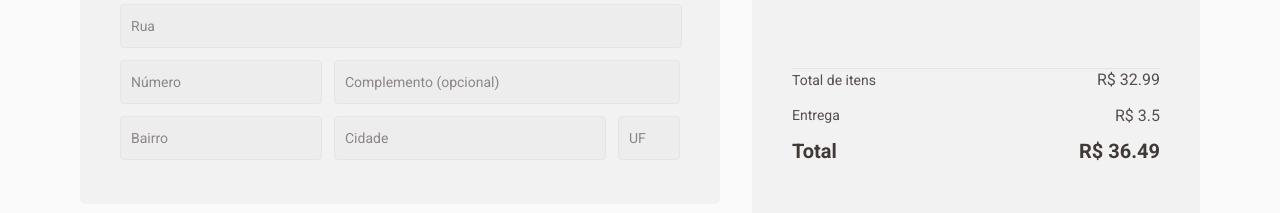
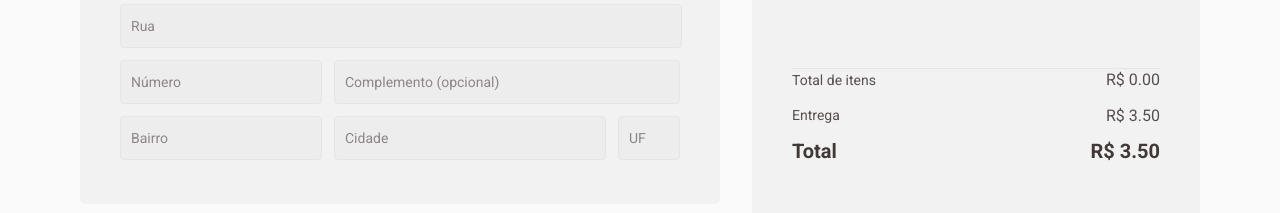
Before and after one commit to eoliveiradev/Coffee-Delivery, a React (Vite) app: page /checkout in a window 1280 px wide. Shown: the part 350-563 px from the top of the page. Built offline with nearby package versions, Linux system fonts and the light colour scheme.

Commit message:
Made orderTotalPrice dynamic

```diff
--- a/src/App.tsx
+++ b/src/App.tsx
@@ -9,12 +9,14 @@ import { coffeItemType } from './data/Menu/MenuItems';
 interface ShoppingCartItem{
   id: number;
   quantity: number;
+  price: number;
 }
 
 interface ShoppingCartContextType {
   shoppingCart: ShoppingCartItem[];
   setShoppingCart: React.Dispatch<React.SetStateAction<ShoppingCartItem[]>>;
   numberOfItemsInCart: number;
+  orderTotalPrice: number;
 }
 
 export const ShoppingCartContext = createContext({} as ShoppingCartContextType)
@@ -22,11 +24,13 @@ export const ShoppingCartContext = createContext({} as ShoppingCartContextType)
 function App() {
   const [shoppingCart, setShoppingCart] = useState<ShoppingCartItem[]>([])
   const [numberOfItemsInCart, setNumberOfItemsInCart] = useState<number>(0)
+  const [orderTotalPrice, setOrderTotalPrice] = useState(0)
 
   let totalItemsInCart : number = shoppingCart.reduce((previousValue, item, index) => (previousValue + item.quantity), 0)
-
+  let totalPriceOfCart : number = shoppingCart.reduce((previousValue, item, index) => (previousValue + item.price * item.quantity), 0)
   useEffect(() => {
     setNumberOfItemsInCart(totalItemsInCart)
+    setOrderTotalPrice(totalPriceOfCart)
   }, [shoppingCart])
 
   return (
@@ -36,6 +40,7 @@ function App() {
           shoppingCart: shoppingCart,
           setShoppingCart: setShoppingCart,
           numberOfItemsInCart: numberOfItemsInCart,
+          orderTotalPrice: orderTotalPrice
         }}
       >
         <BrowserRouter>
--- a/src/components/OrderTotalPrice/OrderTotalPrice.tsx
+++ b/src/components/OrderTotalPrice/OrderTotalPrice.tsx
@@ -11,18 +11,18 @@ export function OrderTotalPrice(props: OrderTotalPriceProps){
     <OrderTotalPriceContainer>
     <div className="items__total">
       Total de itens
-      <span>{props.curencySymbol} {props.itemsTotal}</span>
+      <span>{props.curencySymbol} {(props.itemsTotal).toFixed(2)}</span>
     </div>
     <div className="delivery__price">
       Entrega
-      <span>{props.curencySymbol} {props.deliveryPrice}</span>
+      <span>{props.curencySymbol} {(props.deliveryPrice).toFixed(2)}</span>
     </div>
     <div className="total__price">
       <strong>
         Total
       </strong>
       <strong>
-      {props.curencySymbol} {props.deliveryPrice + props.itemsTotal}
+      {props.curencySymbol} {(props.deliveryPrice + props.itemsTotal).toFixed(2)}
       </strong>
     </div>
   </OrderTotalPriceContainer>
--- a/src/components/ProductDisplay/ProductDisplay.tsx
+++ b/src/components/ProductDisplay/ProductDisplay.tsx
@@ -32,7 +32,8 @@ export function ProductDisplay(props: productDisplayProps) {
     } else {
       setShoppingCart([...shoppingCart, {
         "id": props.product.id,
-        "quantity": amountOfProducts
+        "quantity": amountOfProducts,
+        "price": props.product.price
       }])
     }
     setAmountOfProducts(0)
--- a/src/pages/Checkout/components/ConfirmOrder/ConfirmOrder.tsx
+++ b/src/pages/Checkout/components/ConfirmOrder/ConfirmOrder.tsx
@@ -6,7 +6,7 @@ import { useContext } from "react";
 import { OrderTotalPrice } from "../../../../components/OrderTotalPrice/OrderTotalPrice";
 
 export function ConfirmOrder() {
-  const { shoppingCart } = useContext(ShoppingCartContext)
+  const { shoppingCart, orderTotalPrice } = useContext(ShoppingCartContext)
 
   return (
     <ConfirmOrderContainer>
@@ -32,7 +32,7 @@ export function ConfirmOrder() {
             }
           })}
         </OrderViewer>
-        <OrderTotalPrice itemsTotal={32.99} deliveryPrice={3.50} curencySymbol={"R$"}/>
+        <OrderTotalPrice itemsTotal={orderTotalPrice} deliveryPrice={3.50} curencySymbol={"R$"}/>
       </ConfirmOrderWrapper>
     </ConfirmOrderContainer>
   )
```
